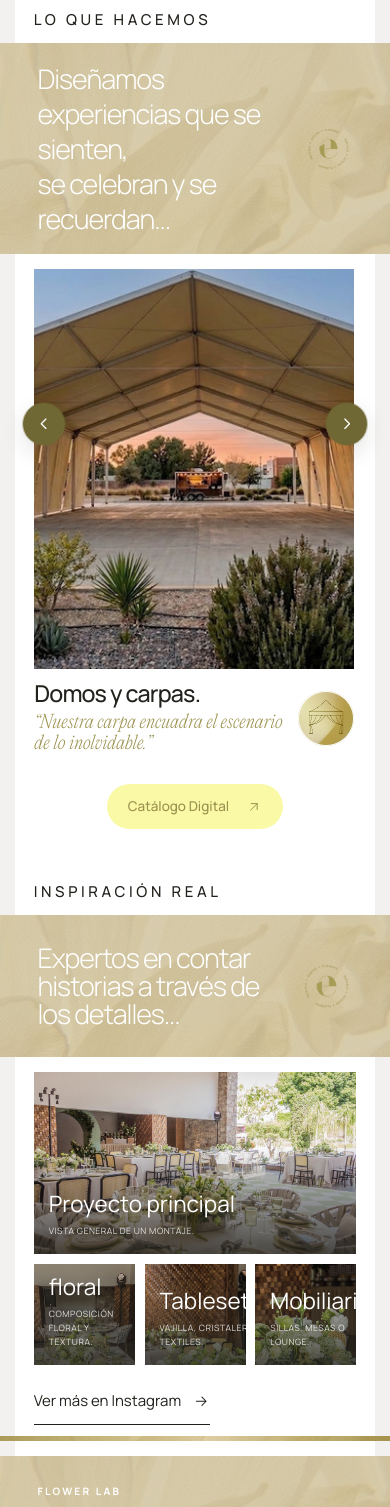
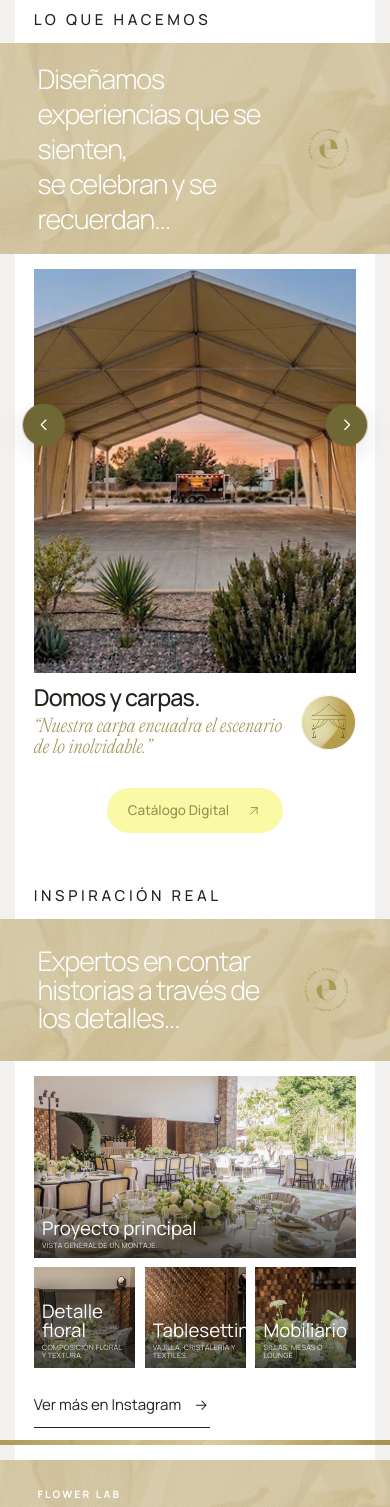
Before and after one commit to urielcamacho/eventosa, a Vue app: page / in a window 390 px wide. Shown: the part 1877-3384 px from the top of the page. Built offline with nearby package versions, Linux system fonts and the light colour scheme.

Commit message:
fix: improve mobile project card readability

```diff
--- a/src/components/ServicesSection.vue
+++ b/src/components/ServicesSection.vue
@@ -11,7 +11,7 @@ const servicesTrack = ref<HTMLElement | null>(null)
 useSectionReveal(root)
 
 function scrollServices(direction: number) {
-  servicesTrack.value?.scrollBy({ left: direction * servicesTrack.value.clientWidth * 0.86, behavior: 'smooth' })
+  servicesTrack.value?.scrollBy({ left: direction * servicesTrack.value.clientWidth, behavior: 'smooth' })
 }
 </script>
 
--- a/src/style.css
+++ b/src/style.css
@@ -2777,7 +2777,7 @@ em {
 
 @media (max-width: 1100px) {
   .services__grid--wireframe .service-item {
-    flex-basis: calc((100% - clamp(0.2rem, 2.2vw, 2rem)) / 2);
+    flex-basis: calc((100% - (2 * clamp(0.2rem, 2.2vw, 2rem))) / 3);
   }
 }
 
@@ -3248,6 +3248,23 @@ em {
     aspect-ratio: 16 / 9;
   }
 
+  /* Keep project labels legible inside the compact three-card mobile row. */
+  .project-item__figure figcaption {
+    gap: 0.12rem;
+    padding: 1.75rem 0.55rem 0.55rem;
+  }
+
+  .project-item__figure figcaption span {
+    font-size: clamp(0.9rem, 4.8vw, 1.25rem);
+    line-height: 1.05;
+  }
+
+  .project-item__figure figcaption small {
+    font-size: clamp(0.4rem, 1.85vw, 0.52rem);
+    line-height: 1.2;
+    letter-spacing: 0.035em;
+  }
+
   .projects__controls--overlay {
     display: none;
   }
@@ -4111,6 +4128,17 @@ em {
   .services__grid--wireframe .service-item {
     min-width: 100%;
     flex-basis: 100%;
+  }
+
+  /* One complete card per swipe: the snap point must not leave its neighbor clipped. */
+  .services__grid--wireframe {
+    gap: 0;
+    padding-inline: 0;
+    scroll-padding-inline: 0;
+  }
+
+  .services__grid--wireframe .service-item {
+    scroll-snap-stop: always;
   }
 
   .section-banner__services .section-banner__inner > p {
```
